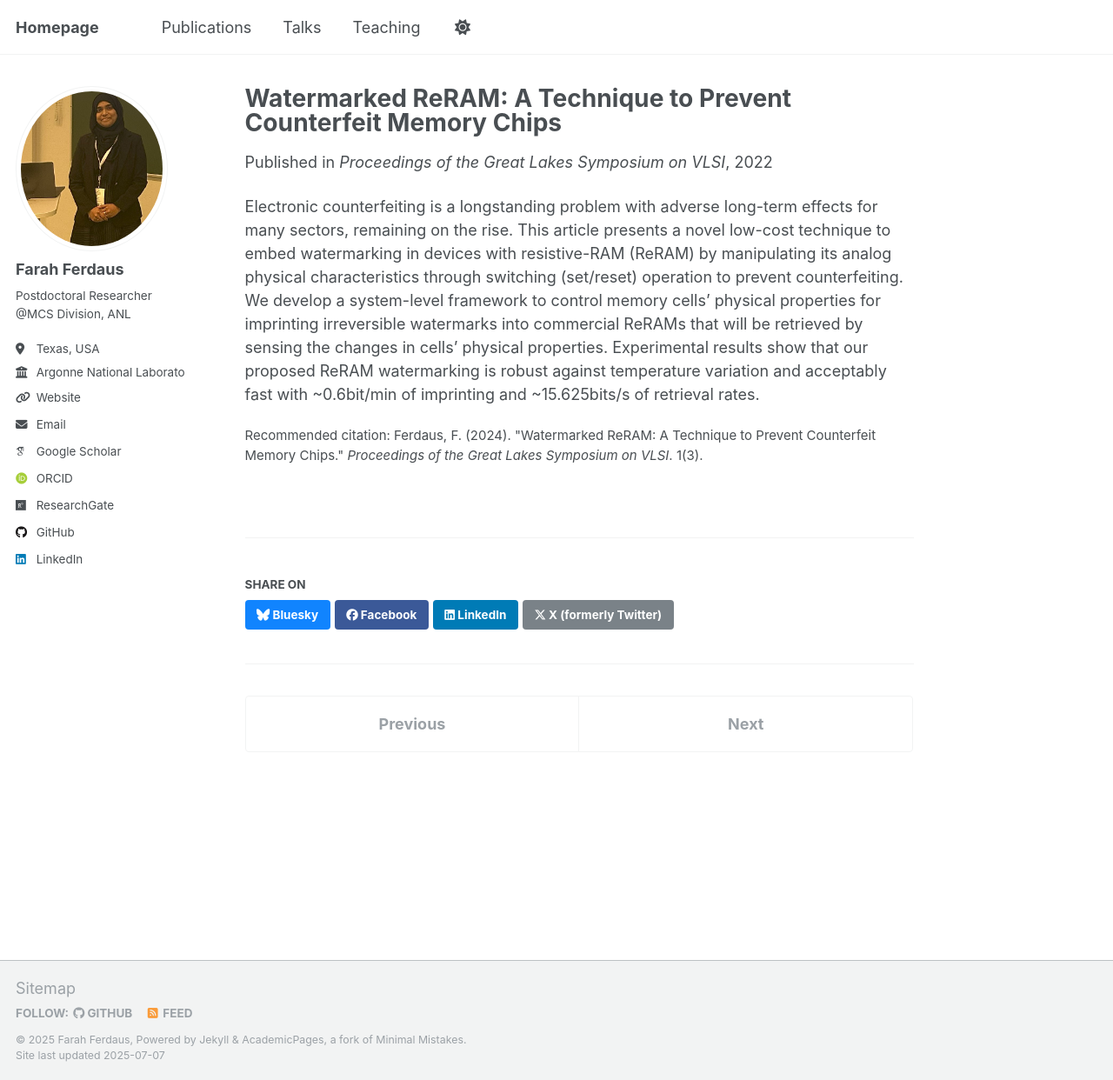
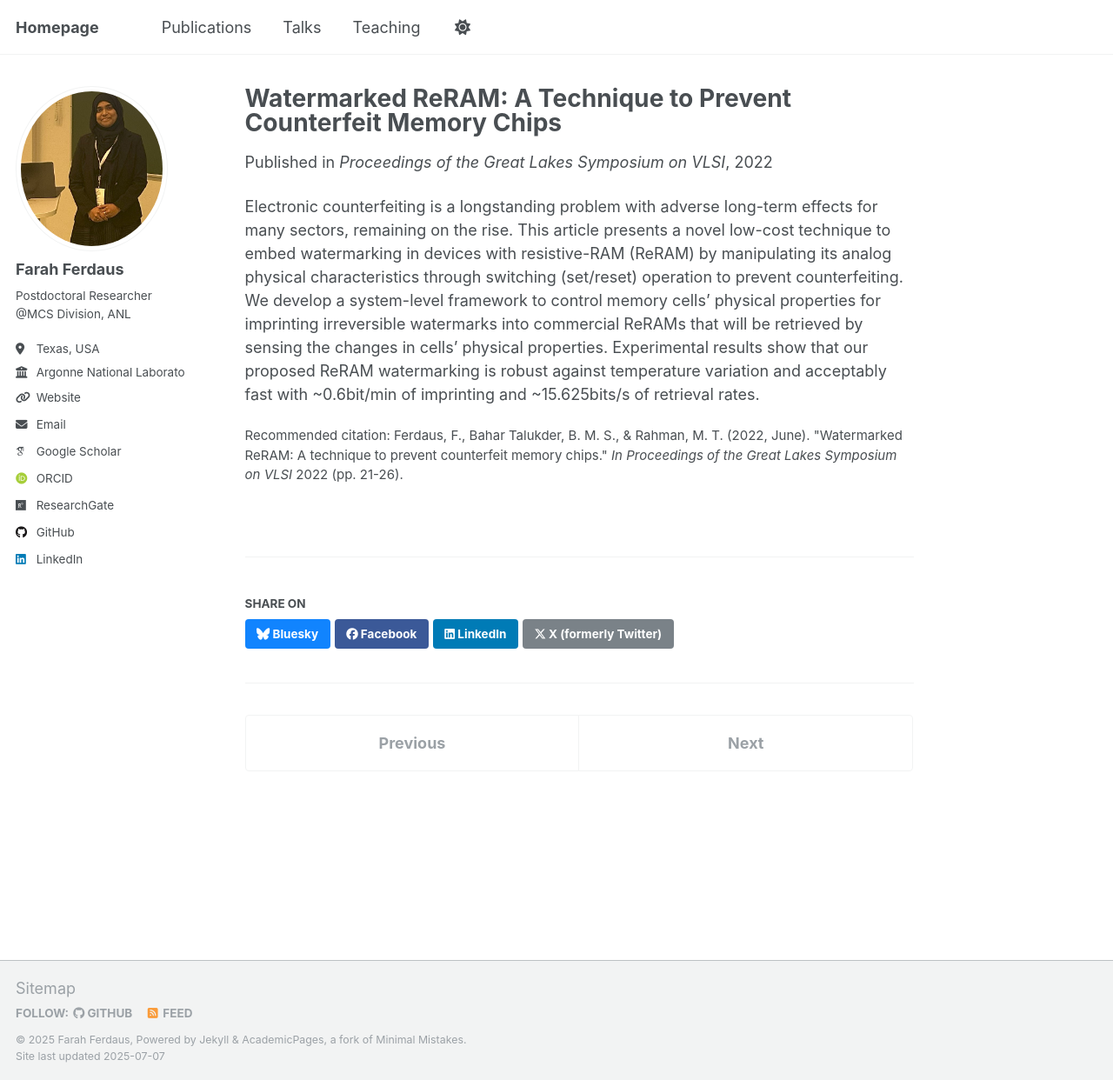
Before and after one commit to fferdaus/fferdaus.github.io, a Jekyll site: the page built from _publications/2022-06-06-Watermarking.md, in a window 1280 px wide and 1242 px high. Shown: the whole window at 87% size. Built offline with Jekyll 4.4.1, drawn with Linux system fonts in a browser that asks for light colours; some web fonts are replaced.

Commit message:
Update 2022-06-06-Watermarking.md

```diff
--- a/_publications/2022-06-06-Watermarking.md
+++ b/_publications/2022-06-06-Watermarking.md
@@ -7,7 +7,8 @@ excerpt: 'This article introduces a low-cost technique to embed irreversible wat
 date: 2022-06-06
 venue: 'Proceedings of the Great Lakes Symposium on VLSI'
 # paperurl: 'http://academicpages.github.io/files/paper3.pdf'
-citation: 'Ferdaus, F. (2024). &quot;Watermarked ReRAM: A Technique to Prevent Counterfeit Memory Chips.&quot; <i>Proceedings of the Great Lakes Symposium on VLSI</i>. 1(3).'
+citation: 'Ferdaus, F., Bahar Talukder, B. M. S., & Rahman, M. T. (2022, June). &quot;Watermarked ReRAM: A technique to prevent counterfeit memory chips.&quot; <i>In Proceedings of the Great Lakes Symposium on VLSI</i> 2022 (pp. 21-26).'
+# 'Ferdaus, F. (2024). &quot;Watermarked ReRAM: A Technique to Prevent Counterfeit Memory Chips.&quot; <i>Proceedings of the Great Lakes Symposium on VLSI</i>. 1(3).'
 ---
 
 Electronic counterfeiting is a longstanding problem with adverse long-term effects for many sectors, remaining on the rise. This article presents a novel low-cost technique to embed watermarking in devices with resistive-RAM (ReRAM) by manipulating its analog physical characteristics through switching (set/reset) operation to prevent counterfeiting. We develop a system-level framework to control memory cells' physical properties for imprinting irreversible watermarks into commercial ReRAMs that will be retrieved by sensing the changes in cells' physical properties. Experimental results show that our proposed ReRAM watermarking is robust against temperature variation and acceptably fast with ~0.6bit/min of imprinting and ~15.625bits/s of retrieval rates.
```
